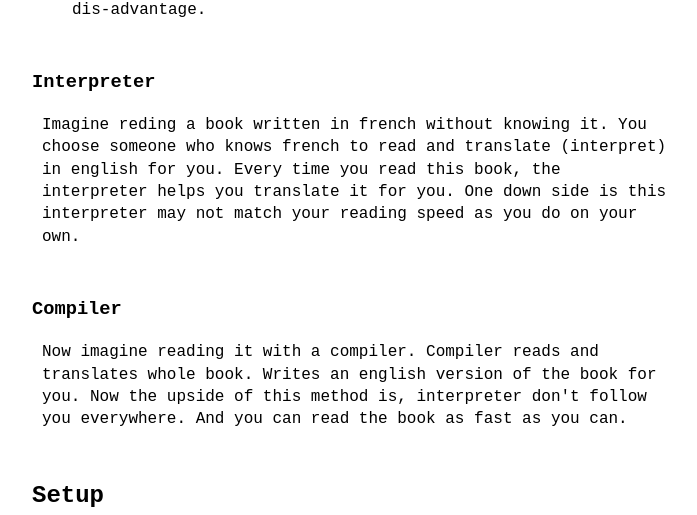
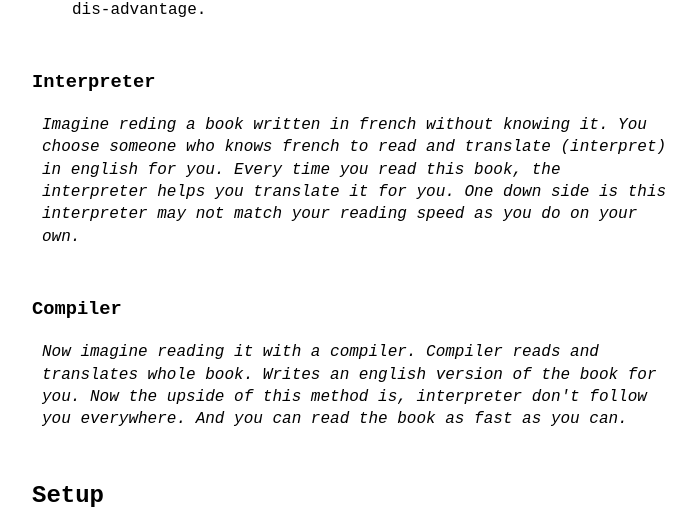
Before and after one commit to VallarasuS/Vallarasu.in, a Jekyll site: the page built from docs/_posts/2025-11-18-python-notes.md, in a window 1280 px wide. Shown: the part 998-1513 px from the top of the page, without its empty margins (288-985 px from the left). Built offline with Jekyll 4.4.1, drawn with Linux system fonts in a browser that asks for light colours.

Commit message:
Update 2025-11-18-python-notes.md

```diff
--- a/docs/_posts/2025-11-18-python-notes.md
+++ b/docs/_posts/2025-11-18-python-notes.md
@@ -18,7 +18,7 @@ category: Python
 - Interpreted at executed at run time has it's advantages and dis-advantage.
 
 ### Interpreter
-<p style="margin-left: 10px">
+<p style="margin-left: 10px; font-style: italic">
     Imagine reding a book written in french without knowing it.
     You choose someone who knows french to read and translate (interpret) in english for you.
     Every time you read this book, the interpreter helps you translate it for you.
@@ -26,7 +26,7 @@ category: Python
 </p>
 
 ### Compiler
-<p style="margin-left: 10px">
+<p style="margin-left: 10px; font-style: italic">
     Now imagine reading it with a compiler.
     Compiler reads and translates whole book.
     Writes an english version of the book for you.
```
